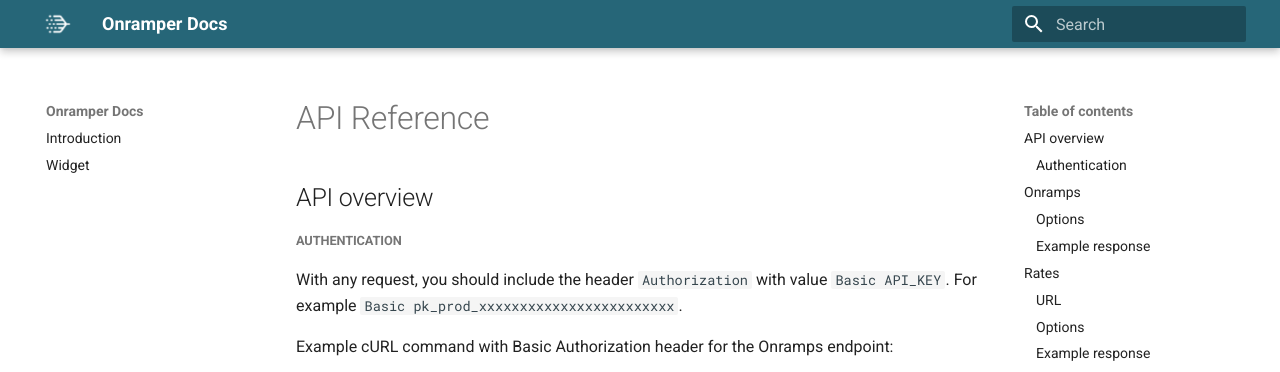
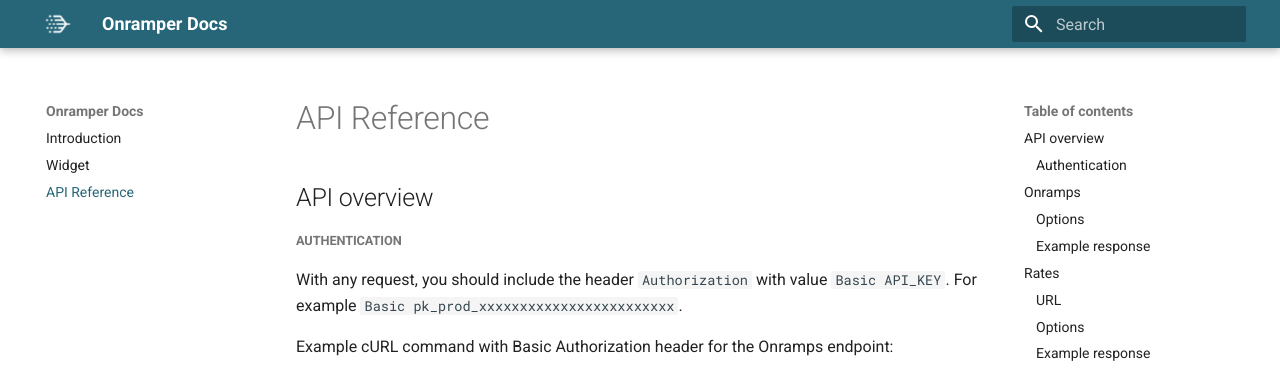
Before and after one commit to onramper/docs, an MkDocs documentation site: the page built from docs/API-Reference.md, in a window 1280 px wide. Shown: the top 372 px of the page. Built offline with MkDocs 1.6.1 and Material for MkDocs 9.7.7, drawn with Linux system fonts in a browser that asks for light colours.

Commit message:
Adding API reference nav

```diff
--- a/mkdocs.yml
+++ b/mkdocs.yml
@@ -11,6 +11,7 @@ theme:
 nav:
   - Introduction: 'index.md'
   - Widget: 'widget.md'
+  - 'API Reference': 'API-Reference.md'
 
 markdown_extensions:
   - pymdownx.highlight
```
